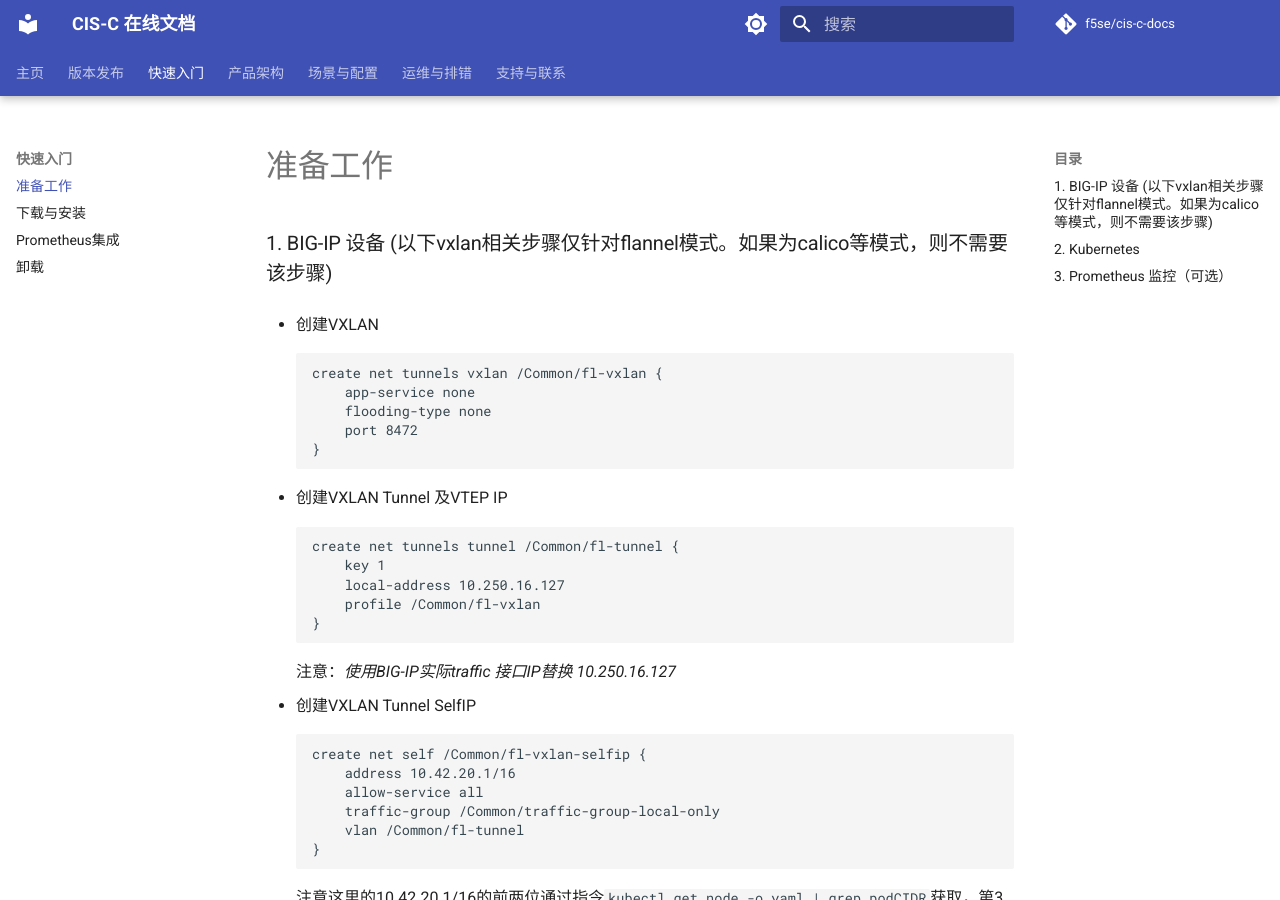
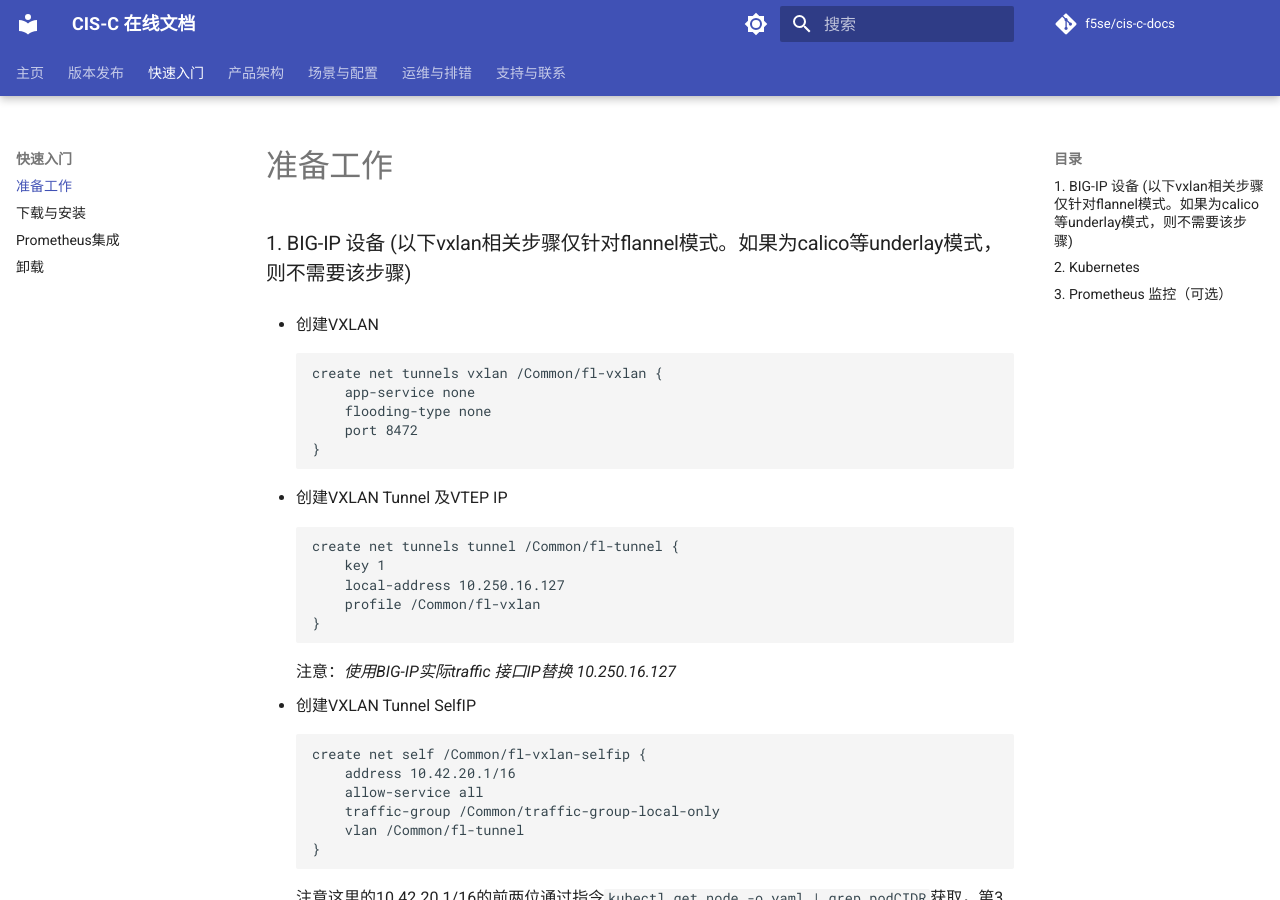
Before and after one commit to f5se/cis-c-docs, an MkDocs documentation site: the page built from docs/quick-start/index.md, in a window 1280 px wide and 900 px high. Built offline with MkDocs 1.6.1 and Material for MkDocs 9.7.7, drawn with Linux system fonts in a browser that asks for light colours; comment, search, counter and statistics services are not loaded.

Commit message:
change installation

```diff
--- a/docs/quick-start/index.md
+++ b/docs/quick-start/index.md
@@ -1,6 +1,6 @@
 # 准备工作
 
-### 1. BIG-IP 设备 (以下vxlan相关步骤仅针对flannel模式。如果为calico等模式，则不需要该步骤)
+### 1. BIG-IP 设备 (以下vxlan相关步骤仅针对flannel模式。如果为calico等underlay模式，则不需要该步骤)
 
   - 创建VXLAN
 
```
